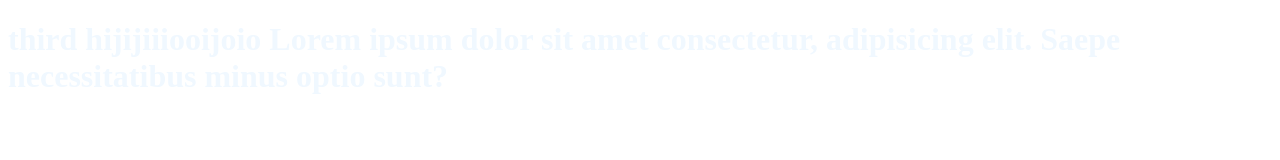
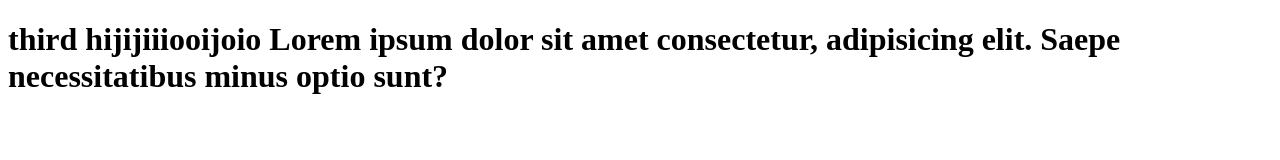
Before and after one commit to nikhilrawal/demotest, a plain HTML site: page index.html in a window 1280 px wide. Drawn offline with Linux system fonts and the light colour scheme.

Commit message:
stable version

```diff
--- a/style.css
+++ b/style.css
@@ -1,4 +1,5 @@
 body {
-    color: aliceblue;
+    color: black;
+    text-size-adjust: 23;
     text-decoration-color: blue;
 }
```
